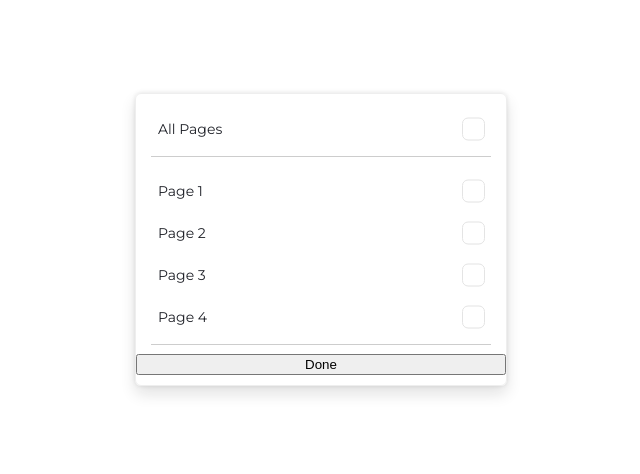
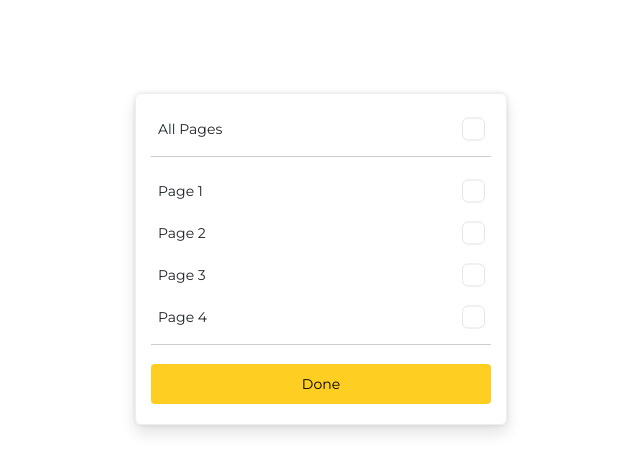
Before and after one commit to s0d-d/first-test-assignment, a plain HTML site: page index.html in a window 1280 px wide. Shown: the whole page, without its empty margins (319-959 px from the left). Drawn offline with Linux system fonts and the light colour scheme.

Commit message:
adds primary button style

```diff
--- a/styles.css
+++ b/styles.css
@@ -1,5 +1,7 @@
 :root {
   --text-color: #1f2128;
+  --primary-color: #ffce22;
+  --primary-color-hover: #ffd84d;
   --gray-1: #1f2128;
   --gray-2: #1f2128;
   --gray-3: #1f2128;
@@ -41,6 +43,10 @@ body {
   border-radius: 6px;
   overflow: hidden;
 }
+
+/* .item label .svg .check {
+  transition: stroke 0.2s ease-out;
+} */
 
 /* NOT CHECKED */
 .custom-checkbox:not(:checked) + label:not(:hover) .svg {
@@ -170,3 +176,27 @@ body {
   background-color: #cdcdcd;
   width: 100%;
 }
+
+.primary-button {
+  margin: 10px 15px 10px 15px;
+  padding: 10px 20px 10px 20px;
+  height: 40px;
+  background: var(--primary-color);
+  border: none;
+  border-radius: 4px;
+  transition: transform 0.2s ease-out;
+  font-family: "Montserrat", sans-serif;
+  font-weight: 400;
+  font-size: 14px;
+  line-height: 18.2px;
+  outline: none; /* Remove default outline */
+  box-shadow: none; /* Remove any default box shadow */
+}
+
+.primary-button:hover {
+  background-color: var(--primary-color-hover);
+}
+
+.primary-button:active {
+  transform: translateY(1px);
+}
```
